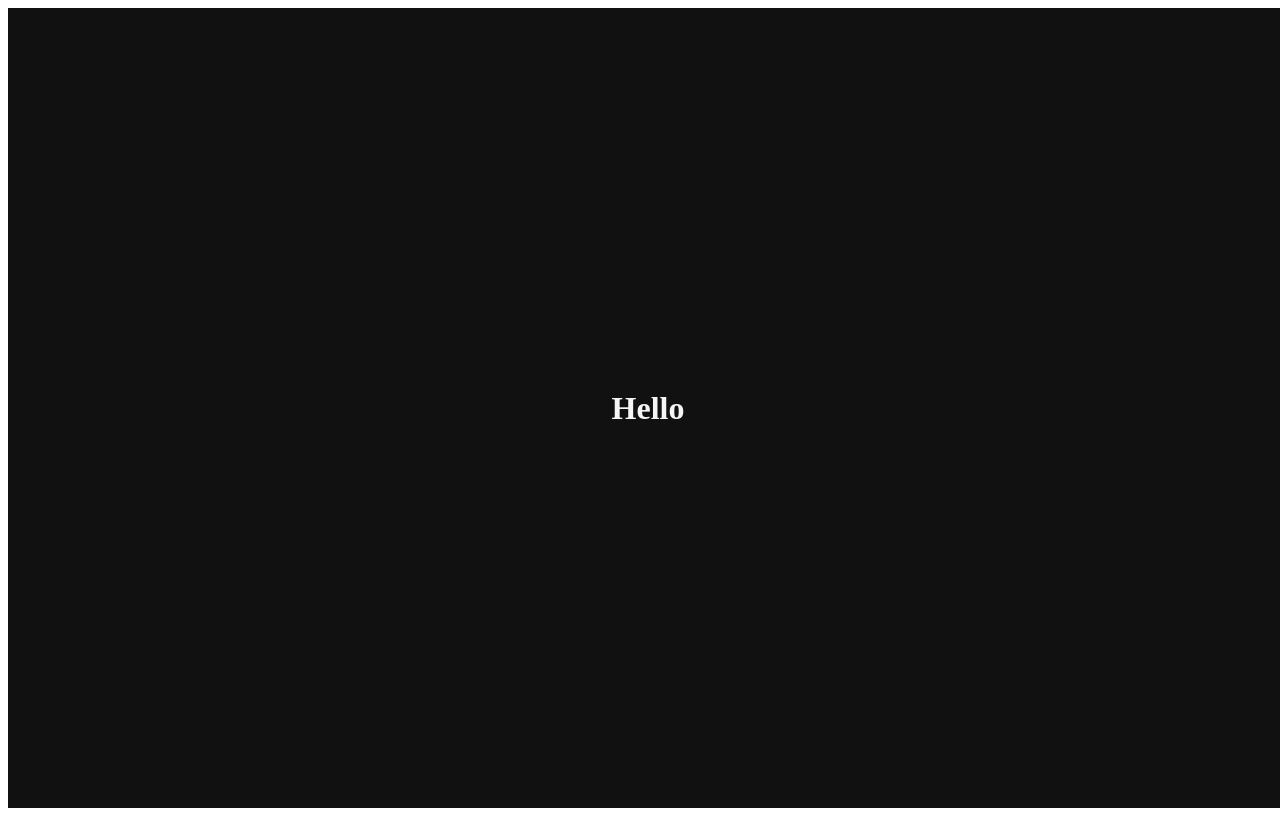
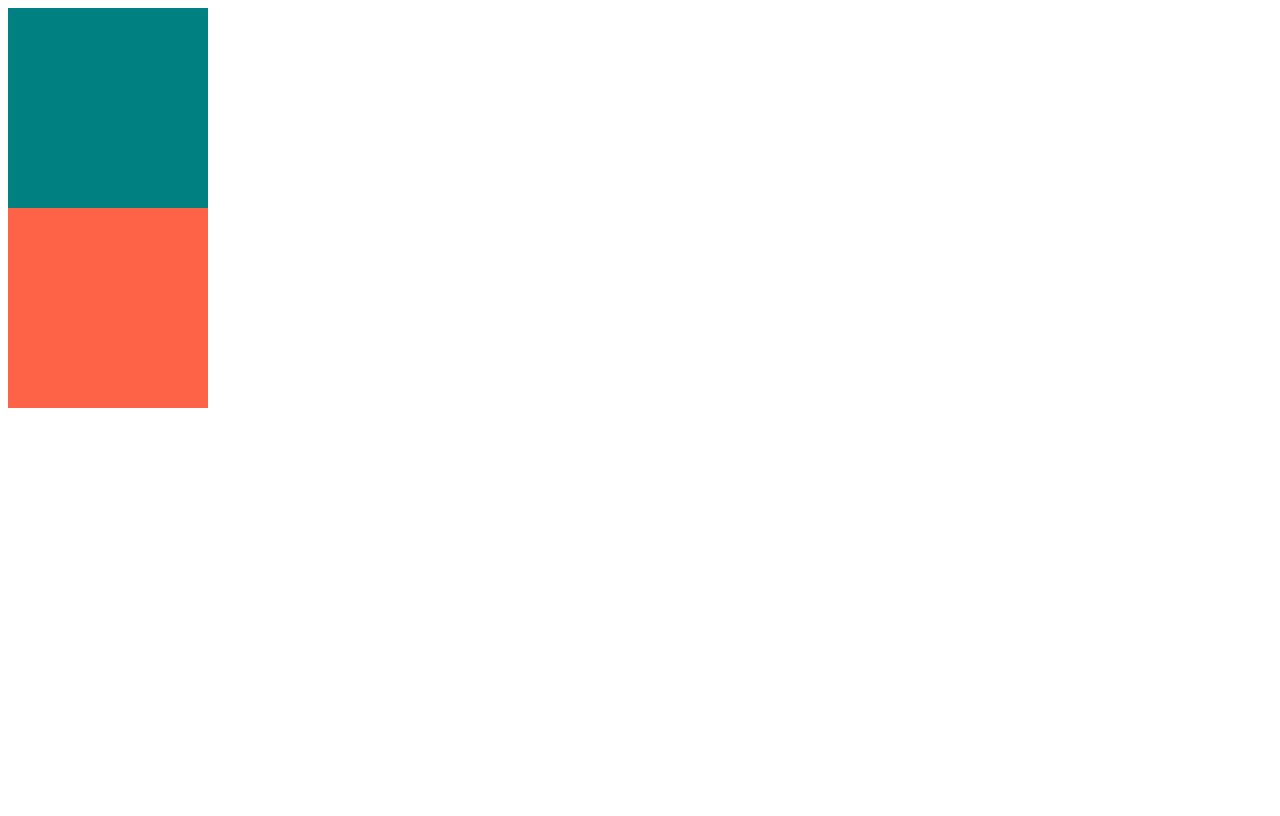
Before and after one commit to custardcream98/react-master-class, a React (Create React App) app: page / in a window 1280 px wide. Built offline with nearby package versions, Linux system fonts and the light colour scheme.

Commit message:
using props in ts

```diff
--- a/src/App.tsx
+++ b/src/App.tsx
@@ -1,23 +1,11 @@
-import styled from "styled-components";
-
-const Title = styled.h1`
-  color: ${(props) => props.theme.textColor};
-`;
-
-const Wrapper = styled.div`
-  display: flex;
-  height: 100vh;
-  width: 100vw;
-  justify-content: center;
-  align-items: center;
-  background-color: ${(props) => props.theme.backgroundColor};
-`;
+import Circle from "./Circle";
 
 function App() {
   return (
-    <Wrapper>
-      <Title>Hello</Title>
-    </Wrapper>
+      <div>
+          <Circle bgColor="teal" />
+          <Circle bgColor="tomato" />
+    </div>
   );
 }
 
--- /dev/null
+++ b/src/Circle.tsx
@@ -0,0 +1,21 @@
+import styled from "styled-components"
+
+interface ContainerProps {
+    bgColor: string;
+}
+
+const Container = styled.div<ContainerProps>`
+    width: 200px;
+    height: 200px;
+    background-color: ${(props) => props.bgColor};
+`;
+
+interface CircleProps {
+    bgColor: string;
+}
+
+const Circle = ({bgColor}:CircleProps) => {
+    return <Container bgColor={bgColor} />
+}
+
+export default Circle;
--- a/src/index.tsx
+++ b/src/index.tsx
@@ -3,21 +3,12 @@
 import { ThemeProvider } from "styled-components";
 import App from "./App";
 
-const darkTheme = {
-  textColor: "whitesmoke",
-  backgroundColor: "#111",
-};
-
-const lightTheme = {
-  textColor: "#111",
-  backgroundColor: "whitesmoke",
-};
 
 const root = ReactDOM.createRoot(document.getElementById("root") as HTMLElement);
 root.render(
   <React.StrictMode>
-    <ThemeProvider theme={darkTheme}>
+    {/* <ThemeProvider > */}
       <App />
-    </ThemeProvider>
+    {/* </ThemeProvider> */}
   </React.StrictMode>
 );
```
Also changed, not shown: 1 other file (tests, documents, lock files or other folders).
